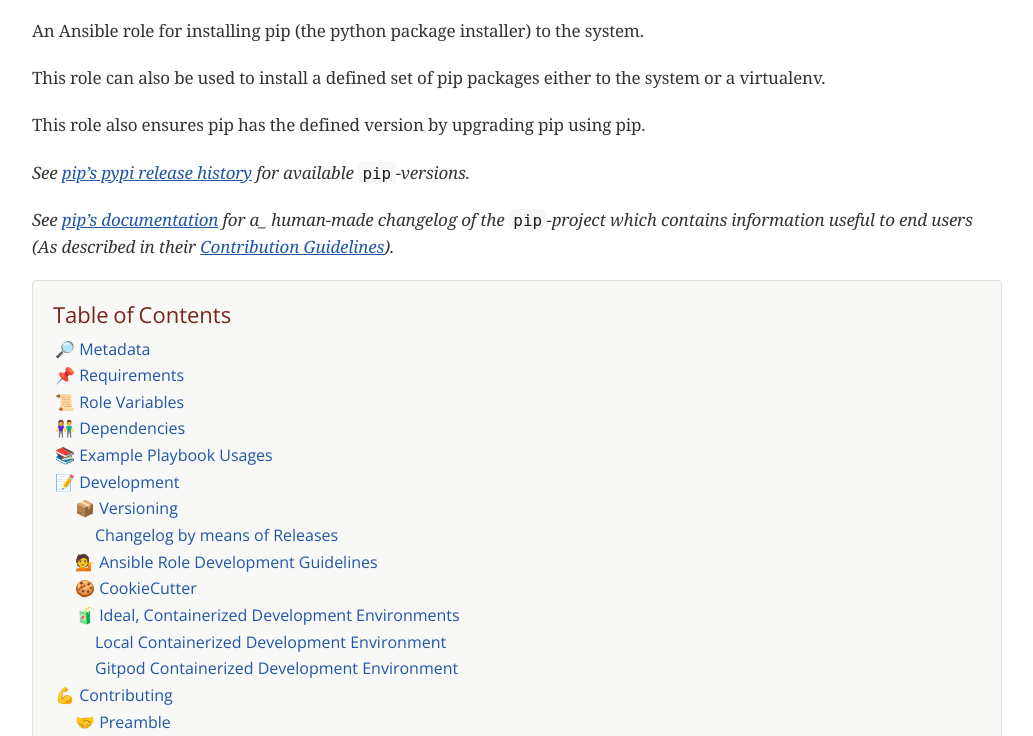
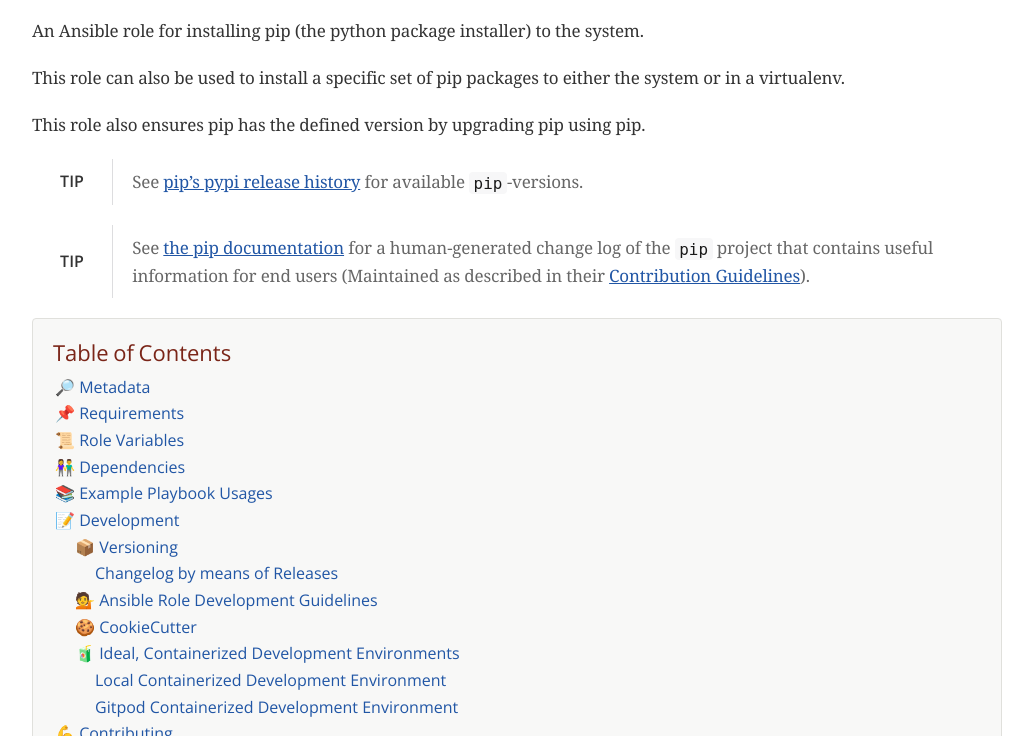
Before and after one commit to JonasPammer/ansible-role-pip, a plain HTML site: page index.html in a window 1280 px wide. Shown: the part 1064-1800 px from the top of the page, without its empty margins (123-1156 px from the left). Drawn offline with nearby package versions, Linux system fonts and the light colour scheme; a web font is replaced by a local one.

Commit message:
deploy: 7ae408cf52f2384726a3b9df35a3ccb1490c724e

```diff
--- a/index.html
+++ b/index.html
@@ -677,19 +677,38 @@ pre.rouge {
 <p>An Ansible role for installing pip (the python package installer) to the system.</p>
 </div>
 <div class="paragraph">
-<p>This role can also be used to install a defined set of pip packages
-either to the system or a virtualenv.</p>
+<p>This role can also be used to install a specific set of pip packages
+to either the system or in a virtualenv.</p>
 </div>
 <div class="paragraph">
 <p>This role also ensures pip has the defined version by upgrading pip using pip.</p>
 </div>
-<div class="paragraph">
-<p><em>See <a href="https://pypi.org/project/pip/#history">pip&#8217;s pypi release history</a> for available <code>pip</code>-versions.</em></p>
+<div class="admonitionblock tip">
+<table>
+<tr>
+<td class="icon">
+<div class="title">Tip</div>
+</td>
+<td class="content">
+See <a href="https://pypi.org/project/pip/#history">pip&#8217;s pypi release history</a> for available <code>pip</code>-versions.
+</td>
+</tr>
+</table>
 </div>
-<div class="paragraph">
-<p><em>See <a href="https://pip.pypa.io/en/stable/news/">pip&#8217;s documentation</a> for a_</em>
-<em>human-made changelog of the <code>pip</code>-project which contains information useful to end users</em>
-<em>(As described in their <a href="https://pip.pypa.io/en/latest/development/contributing/#news-entries">Contribution Guidelines</a>).</em></p>
+<div class="admonitionblock tip">
+<table>
+<tr>
+<td class="icon">
+<div class="title">Tip</div>
+</td>
+<td class="content">
+See <a href="https://pip.pypa.io/en/stable/news/">the pip documentation</a>
+for a human-generated change log of the <code>pip</code> project
+that contains useful information for end users
+(Maintained as described in their <a href="https://pip.pypa.io/en/latest/development/contributing/#news-entries">Contribution Guidelines</a>).
+</td>
+</tr>
+</table>
 </div>
 <div id="toc" class="toc">
 <div id="toctitle" class="title">Table of Contents</div>
@@ -1395,7 +1414,7 @@ SOFTWARE.</pre>
 </div>
 <div id="footer">
 <div id="footer-text">
-Last updated 2022-04-22 07:19:01 UTC
+Last updated 2022-04-22 07:32:21 UTC
 </div>
 </div>
 </body>
```
